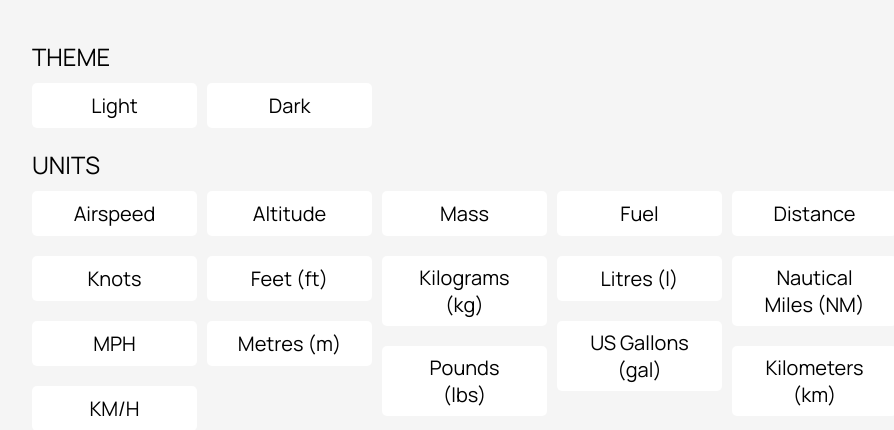
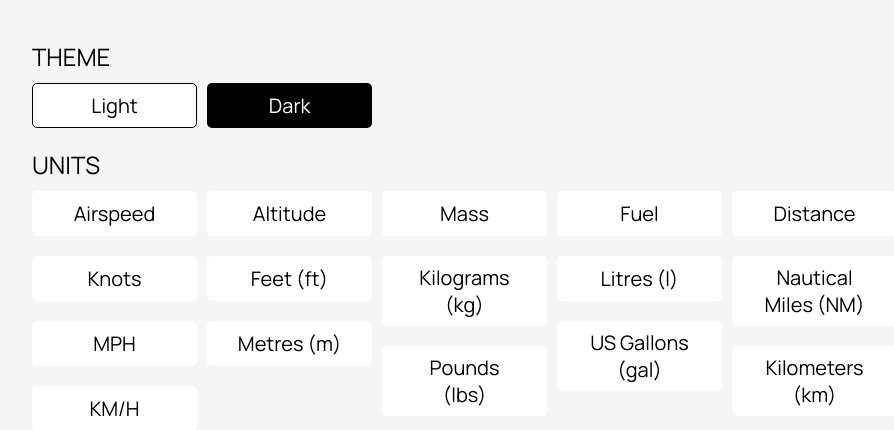
Before and after one commit to TheEasyPilot/AIVFR, a Flask app: page /settings in a window 1280 px wide. Shown: the part 51-481 px from the top of the page, without its empty margins (8-902 px from the left). Run offline with Flask 3, Linux system fonts and the light colour scheme.

Commit message:
light-dark intitial styling

```diff
--- a/AIVFR/static/settings.css
+++ b/AIVFR/static/settings.css
@@ -48,10 +48,16 @@ button {
     padding: 40px;
 }
 
-/*dark button spacing from light button*/
-#dark {
+
+#darkToggle {
     position: relative;
-    margin-left: 7px;
+    margin-left: 7px; /*dark button spacing from light button*/
+    background-color: black;
+    color: white;
+}
+
+#lightToggle {
+    border: 0.1px solid black;
 }
 
 h2 {
--- a/AIVFR/templates/settings.html
+++ b/AIVFR/templates/settings.html
@@ -27,8 +27,8 @@
     <div id="options">
       <!--Light/dark toggle-->
       <h2>THEME</h2>
-      <button>Light</button>
-      <span><button id="dark">Dark</button></span>
+      <button id="lightToggle">Light</button>
+      <span><button id="darkToggle">Dark</button></span>
 
       <!--Units-->
       <h2>UNITS</h2>
```
